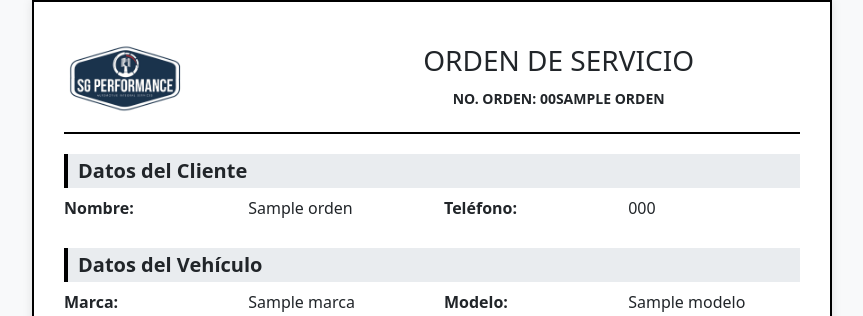
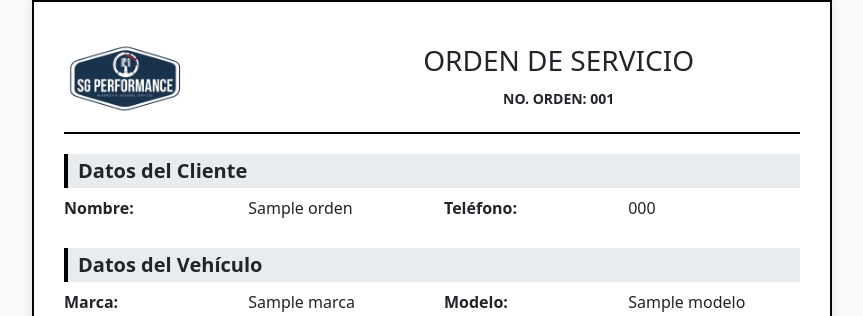
Before and after one commit to SebastianSosa22/SG_Performance, a Flask app: template templates/detalle_orden.html in a window 1280 px wide. Shown: the top 316 px of the page, without its empty margins (208-1071 px from the left). Run offline with Flask 3, Linux system fonts and the light colour scheme; the template is opened without the code that fills it: most values are stand-ins (such as "Sample title", 1, 10 or a date in 2020); parts of the project's set-up code (start-up, migrations or seed data) failed here and were passed over.

Commit message:
correciones

```diff
--- a/templates/detalle_orden.html
+++ b/templates/detalle_orden.html
@@ -120,7 +120,7 @@
                 </div>
                 <div class="col-8">
                     <h3>ORDEN DE SERVICIO</h3>
-                    <small>No. Orden: 00{{ orden[0] }}</small>
+                    <small>No. Orden: 00{{ orden.id }}</small>
                 </div>
             </div>
         </div>
--- a/templates/lista_ordenes.html
+++ b/templates/lista_ordenes.html
@@ -33,7 +33,7 @@
                     <td>{{ orden.id }}</td>
                     <td>{{ orden.nombre }}</td>
                     <td>{{ orden.telefono }}</td>
-                    <td>{{ orden.marca }} {{ orden.modelo }} {{ orden.color }}</td>
+                    <td>{{ orden.marca }} {{ orden.modelo }} {{ orden.ano }}</td>
                     <td>{{ orden.placas }}</td>
                     <td>{{ orden.servicios }}</td>
                     <td>{{ orden.ingreso }}</td>
```
